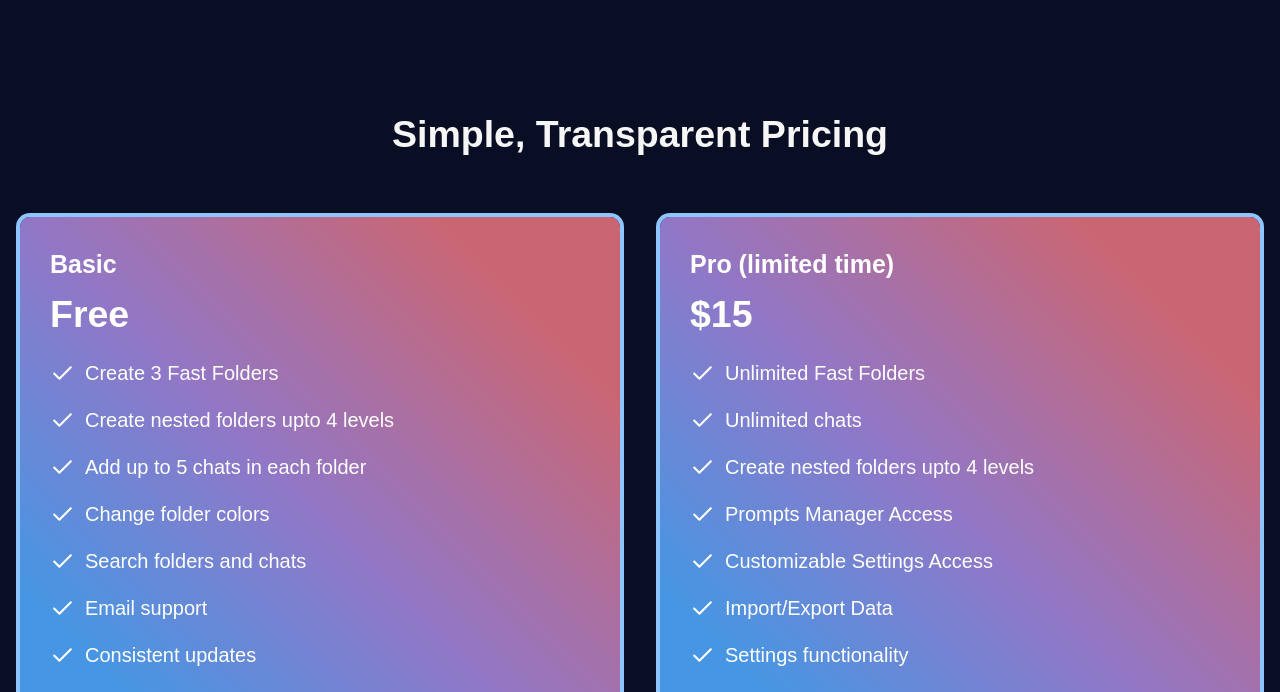
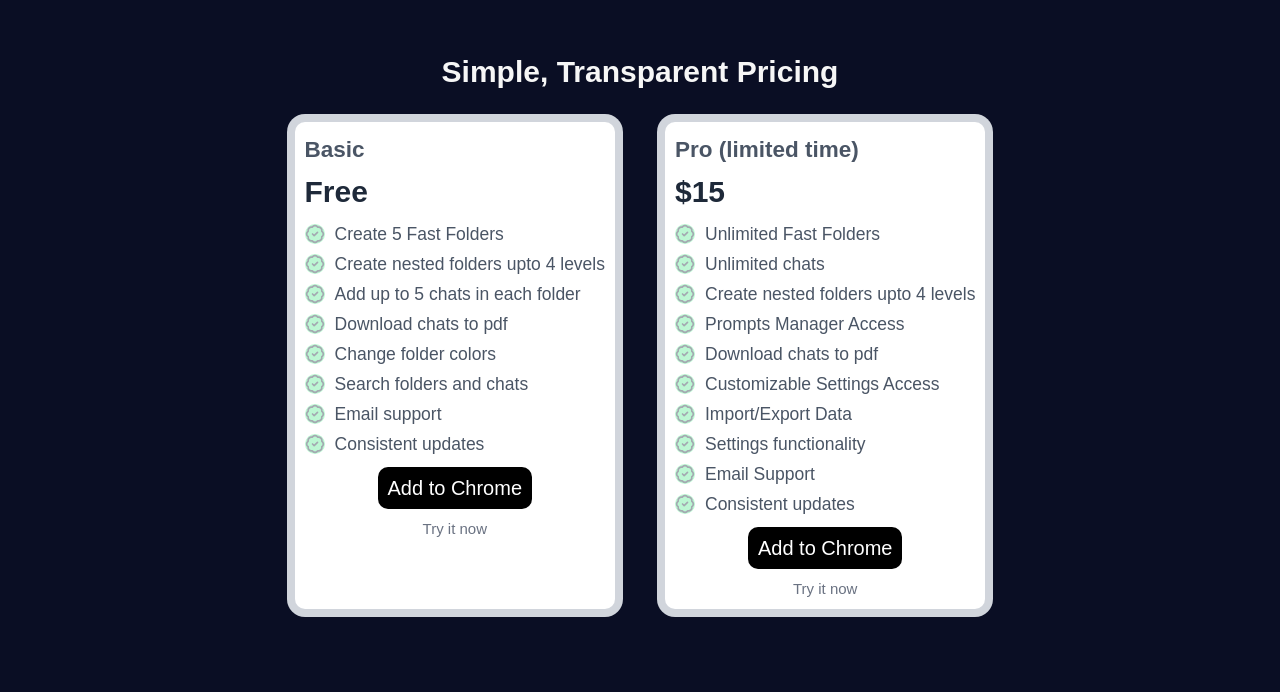
Before and after one commit to SJ-209/fast-folders-lp2, a React (Vite) app: page / in a window 1280 px wide. Shown: the part 2105-2797 px from the top of the page. Built offline with nearby package versions, Linux system fonts and the light colour scheme; a web font is replaced by a local one.

Commit message:
Pricing card style change and darkmode background colour change

```diff
--- a/src/components/PricingSection.jsx
+++ b/src/components/PricingSection.jsx
@@ -1,60 +1,66 @@
 import React from 'react';
-import { Check } from 'lucide-react';
+import { BadgeCheck } from 'lucide-react';
 
-function PricingCard({ title, price, features, buttonText, highlighted }) {
+function PricingCard({ title, price, features, buttonText, highlighted, info }) {
   return (
-    <div className={`p-6 rounded-lg ${highlighted
-      ? 'bg-[linear-gradient(45deg,_#4796e3_20%,_#9177c7_50%,_#ca6673_85%)]  text-white ring-4 shadow-l ring-blue-300'
+    <div className={`p-2 rounded-lg ${highlighted
+      ? 'bg-white ring-8 shadow-l ring-gray-300'
       : 'bg-white shadow-lg'
       }`}>
-      <h3 className="text-xl font-bold mb-2">{title}</h3>
-      <div className="mb-4">
-        <span className="text-3xl font-bold">{price}</span>
-        {price !== 'Custom' && price !== 'Free' && <span className="text-sm"></span>}
+      <h3 className="text-lg text-gray-600 font-bold mb-1">{title}</h3>
+      <div className="mb-2">
+        <span className="text-2xl font-bold text-gray-800">{price}</span>
       </div>
-      <ul className="space-y-3 mb-6">
+      <ul className="space-y-1 mb-2 text-gray-600">
         {features.map((feature, index) => (
-          <li key={index} className="flex items-center gap-2">
-            <Check className="w-5 h-5" />
+          <li key={index} className="flex items-center gap-2 text-sm">
+            <BadgeCheck className="w-4 h-4 bg-green-300 rounded-lg opacity-50" />
             <span>{feature}</span>
           </li>
         ))}
       </ul>
-      {/* <a
+      <div className="flex justify-center">
+        <a
           href="https://chromewebstore.google.com/detail/fast-folders-the-ultimate/dgmakhnmibfdnkhopleclbfmfncdmfhf"
-        target="_blank" // Opens in a new tab
-        rel="noopener noreferrer" // Security best practice
+          target="_blank"
+          rel="noopener noreferrer"
         >
-      <button className={`w-full py-2 rounded-lg ${highlighted
-        ? 'bg-white text-blue-600 hover:bg-gray-100'
+          <button className={`w-half justify-center p-2 py-1 rounded-lg ${highlighted
+            ? 'bg-black text-white cursor-pointer'
             : 'bg-blue-600 text-white hover:bg-blue-700'
             }`}>
             {buttonText}
           </button>
-        </a> */}
+        </a>
+      </div>
+      {info && <p className="text-xs flex justify-center text-gray-500 mt-2">{info}</p>}
     </div>
   );
 }
 
 function PricingSection() {
   return (
-    <section id="pricing" className="py-20 bg-gray-80">
+    <section id="pricing" className="py-8 bg-gray-80">
       <div className="container mx-auto px-4">
-        <h2 className="text-3xl font-bold text-center mb-12">Simple, Transparent Pricing</h2>
-        <div className="grid md:grid-cols-2 gap-8 max-w-5xl mx-auto">
+        <h2 className="text-2xl font-bold text-center mb-6">Simple, Transparent Pricing</h2>
+        <div className="flex flex-wrap gap-10 justify-center">
           <PricingCard
             title="Basic"
             price="Free"
             features={[
-              "Create 3 Fast Folders",
+              "Create 5 Fast Folders",
               "Create nested folders upto 4 levels",
               "Add up to 5 chats in each folder",
+              "Download chats to pdf",
               "Change folder colors",
               "Search folders and chats",
               "Email support",
               "Consistent updates"
             ]}
-            // buttonText="Add to Chrome"
+            info={[
+              "Try it now"
+            ]}
+            buttonText="Add to Chrome"
             highlighted={true}
           />
           <PricingCard
@@ -65,13 +71,17 @@ function PricingSection() {
               "Unlimited chats",
               "Create nested folders upto 4 levels",
               "Prompts Manager Access",
+              "Download chats to pdf",
               "Customizable Settings Access",
               "Import/Export Data",
               "Settings functionality",
               "Email Support",
               "Consistent updates"
             ]}
-            // buttonText="Add to Chrome"
+            info={[
+              "Try it now"
+            ]}
+            buttonText="Add to Chrome"
             highlighted={true}
           />
           {/* <PricingCard
```
Lines whose indentation alone changed are shown as unchanged.
